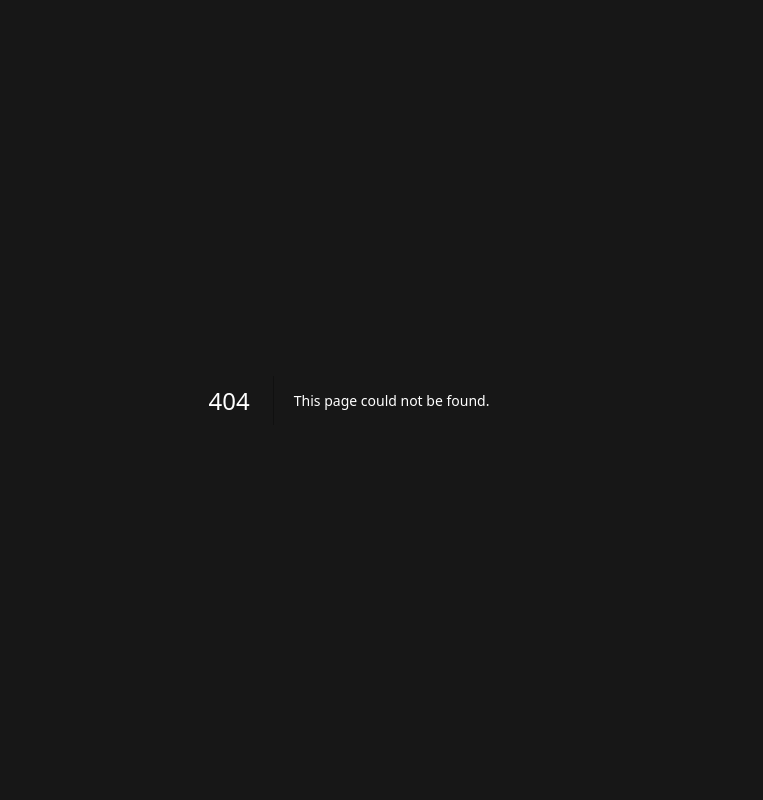
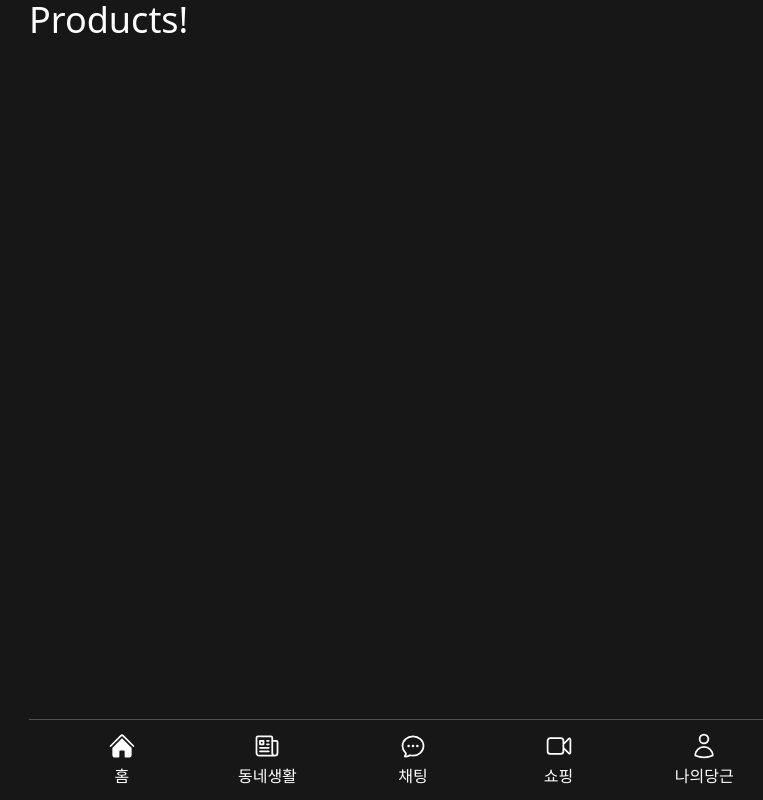
Before and after one commit to pvvng/carrot-market, a Next.js app: page /products in a window 1280 px wide. Before the commit this address had no page. Shown: the whole page, without its empty margins (291-1054 px from the left). Built offline with nearby package versions, Linux system fonts and the light colour scheme.

Commit message:
Tab Bar with Bubble Layout

```diff
--- /dev/null
+++ b/app/(tabs)/chat/page.tsx
@@ -0,0 +1,7 @@
+export default function Chat() {
+  return (
+    <div>
+      <h1 className="text-4xl text-white">chat!</h1>
+    </div>
+  );
+}
--- a/app/(tabs)/chats/page.tsx
+++ /dev/null
@@ -1,7 +0,0 @@
-export default function Chats() {
-  return (
-    <div>
-      <h1>chat!</h1>
-    </div>
-  );
-}
--- /dev/null
+++ b/app/(tabs)/layout.tsx
@@ -0,0 +1,10 @@
+import TabBar from "@/components/tab-bar";
+
+export default function TabLayout({ children }: { children: React.ReactNode }) {
+  return (
+    <div>
+      {children}
+      <TabBar />
+    </div>
+  );
+}
--- /dev/null
+++ b/app/(tabs)/life/page.tsx
@@ -0,0 +1,7 @@
+export default function Life() {
+  return (
+    <div>
+      <h1 className="text-4xl text-white">Life!</h1>
+    </div>
+  );
+}
--- /dev/null
+++ b/app/(tabs)/live/page.tsx
@@ -0,0 +1,7 @@
+export default function Live() {
+  return (
+    <div>
+      <h1 className="text-4xl text-white">Live!</h1>
+    </div>
+  );
+}
--- /dev/null
+++ b/app/(tabs)/products/page.tsx
@@ -0,0 +1,7 @@
+export default function Products() {
+  return (
+    <div>
+      <h1 className="text-4xl text-white">Products!</h1>
+    </div>
+  );
+}
--- /dev/null
+++ b/components/tab-bar.tsx
@@ -0,0 +1,69 @@
+"use client";
+
+import {
+  HomeIcon as SolidHomeIcon,
+  NewspaperIcon as SolidNewspaperIcon,
+  ChatBubbleOvalLeftEllipsisIcon as SolidChatIcon,
+  VideoCameraIcon as SolidVideoCameraIcon,
+  UserIcon as SolidUserIcon,
+} from "@heroicons/react/24/solid";
+import {
+  HomeIcon as OutlineHomeIcon,
+  NewspaperIcon as OutlineNewspaperIcon,
+  ChatBubbleOvalLeftEllipsisIcon as OutlineChatIcon,
+  VideoCameraIcon as OutlineVideoCameraIcon,
+  UserIcon as OutlineUserIcon,
+} from "@heroicons/react/24/outline";
+
+import Link from "next/link";
+import { usePathname } from "next/navigation";
+
+export default function TabBar() {
+  const pathname = usePathname();
+
+  console.log(pathname);
+  return (
+    <div className="w-full mx-auto max-w-screen-md fixed bottom-0 grid grid-cols-5 border-neutral-600 border-t px-5 py-3 *:text-white">
+      <Link href="/products" className="flex flex-col items-center gap-1">
+        {pathname === "/products" ? (
+          <SolidHomeIcon className="w-7 h-7" />
+        ) : (
+          <OutlineHomeIcon className="w-7 h-7" />
+        )}
+        <span>홈</span>
+      </Link>
+      <Link href="/life" className="flex flex-col items-center gap-1">
+        {pathname === "/life" ? (
+          <SolidNewspaperIcon className="w-7 h-7" />
+        ) : (
+          <OutlineNewspaperIcon className="w-7 h-7" />
+        )}
+        <span>동네생활</span>
+      </Link>
+      <Link href="/chat" className="flex flex-col items-center gap-1">
+        {pathname === "/chat" ? (
+          <SolidChatIcon className="w-7 h-7" />
+        ) : (
+          <OutlineChatIcon className="w-7 h-7" />
+        )}
+        <span>채팅</span>
+      </Link>
+      <Link href="/live" className="flex flex-col items-center gap-1">
+        {pathname === "/live" ? (
+          <SolidVideoCameraIcon className="w-7 h-7" />
+        ) : (
+          <OutlineVideoCameraIcon className="w-7 h-7" />
+        )}
+        <span>쇼핑</span>
+      </Link>
+      <Link href="/profile" className="flex flex-col items-center gap-1">
+        {pathname === "/profile" ? (
+          <SolidUserIcon className="w-7 h-7" />
+        ) : (
+          <OutlineUserIcon className="w-7 h-7" />
+        )}
+        <span>나의당근</span>
+      </Link>
+    </div>
+  );
+}
```
Also changed, not shown: 1 other file (tests, documents, lock files or other folders).
